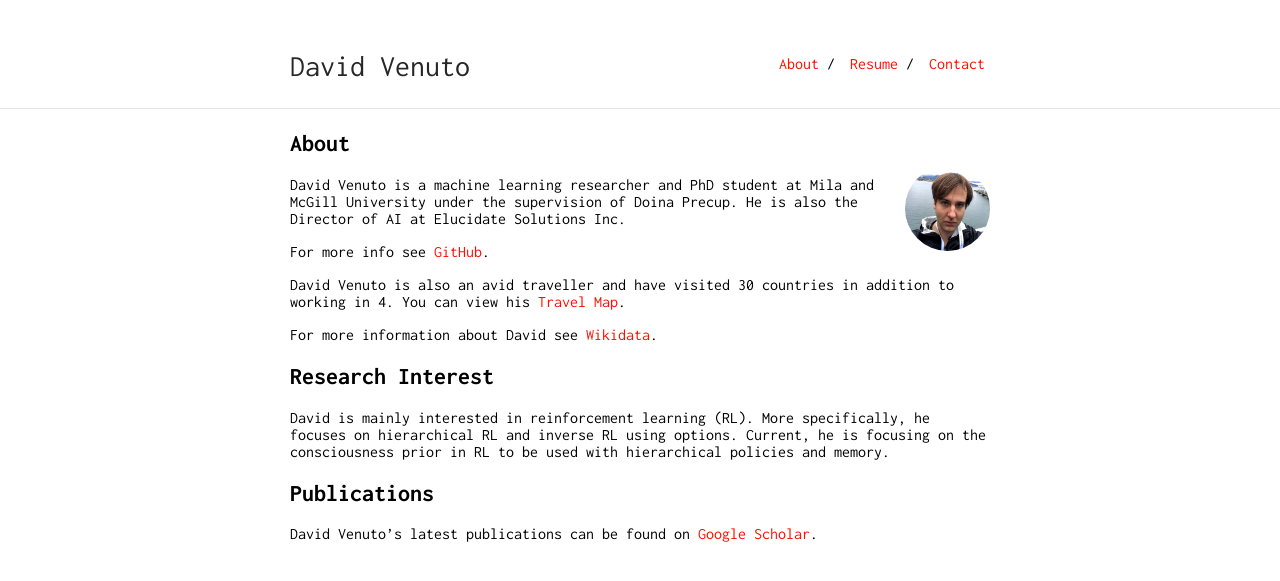
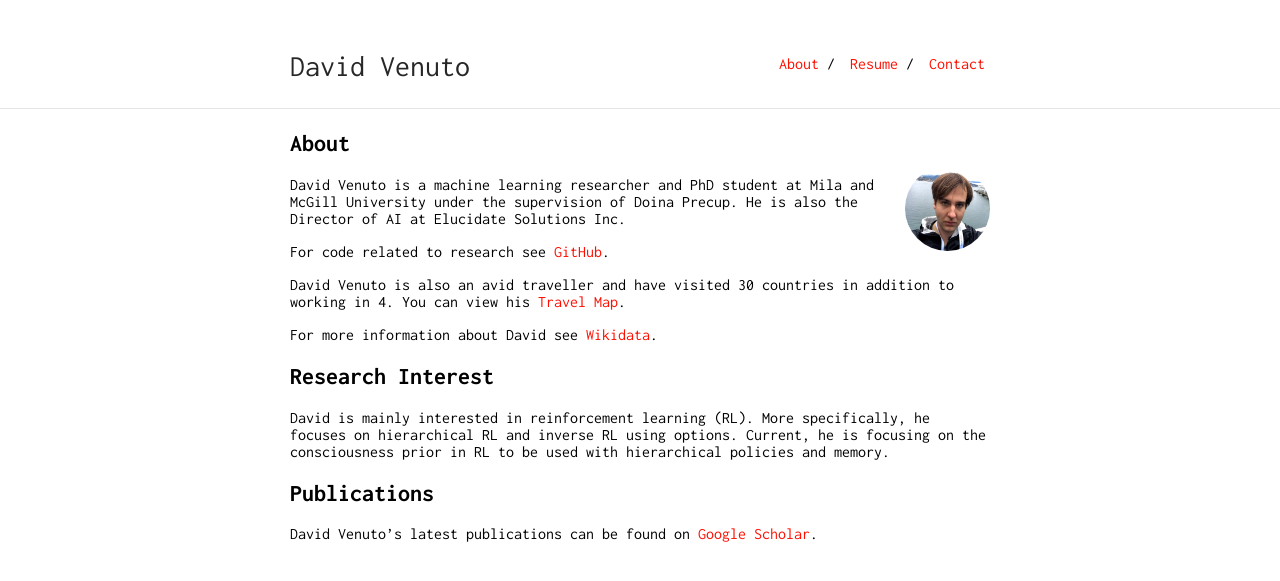
Before and after one commit to dvVenuto/dvvenuto.github.io, a Jekyll site: the page built from index.md, in a window 1280 px wide. Shown: the top 581 px of the page. Built offline with Jekyll 4.4.1, drawn with Linux system fonts in a browser that asks for light colours; our own code applies the rules of GitHub Pages for plain Markdown files.

Commit message:
Update index.md

```diff
--- a/index.md
+++ b/index.md
@@ -8,7 +8,7 @@ layout: default
 
 David Venuto is a machine learning researcher and PhD student at Mila and McGill University under the supervision of Doina Precup.  He is also the Director of AI at Elucidate Solutions Inc.
 
-For more info see [GitHub](https://github.com/dvVenuto).
+For code related to research see [GitHub](https://github.com/dvVenuto).
 
 David Venuto is also an avid traveller and have visited 30 countries in addition to working in 4.  You can view his [Travel Map](https://drive.google.com/open?id=1_QtJdbULTcZpp6Jb8Da1D3T6d7vGn5np&usp=sharing).
 
```
